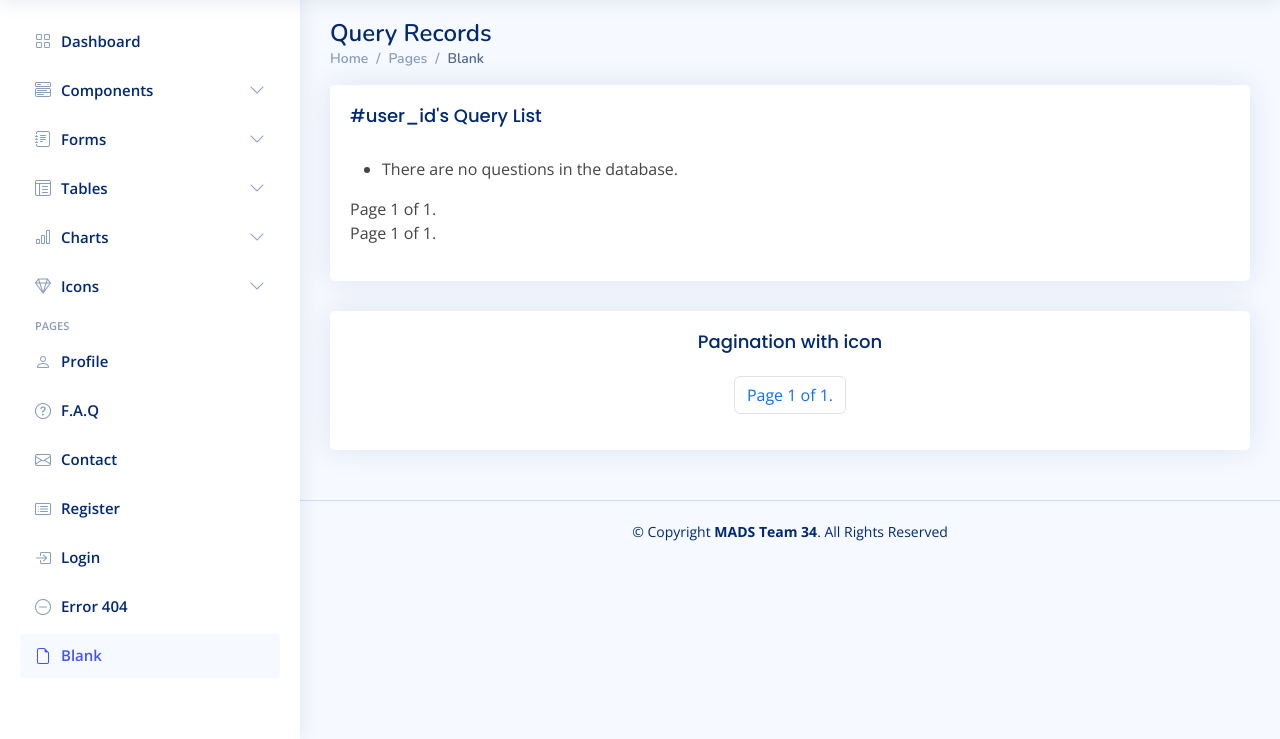
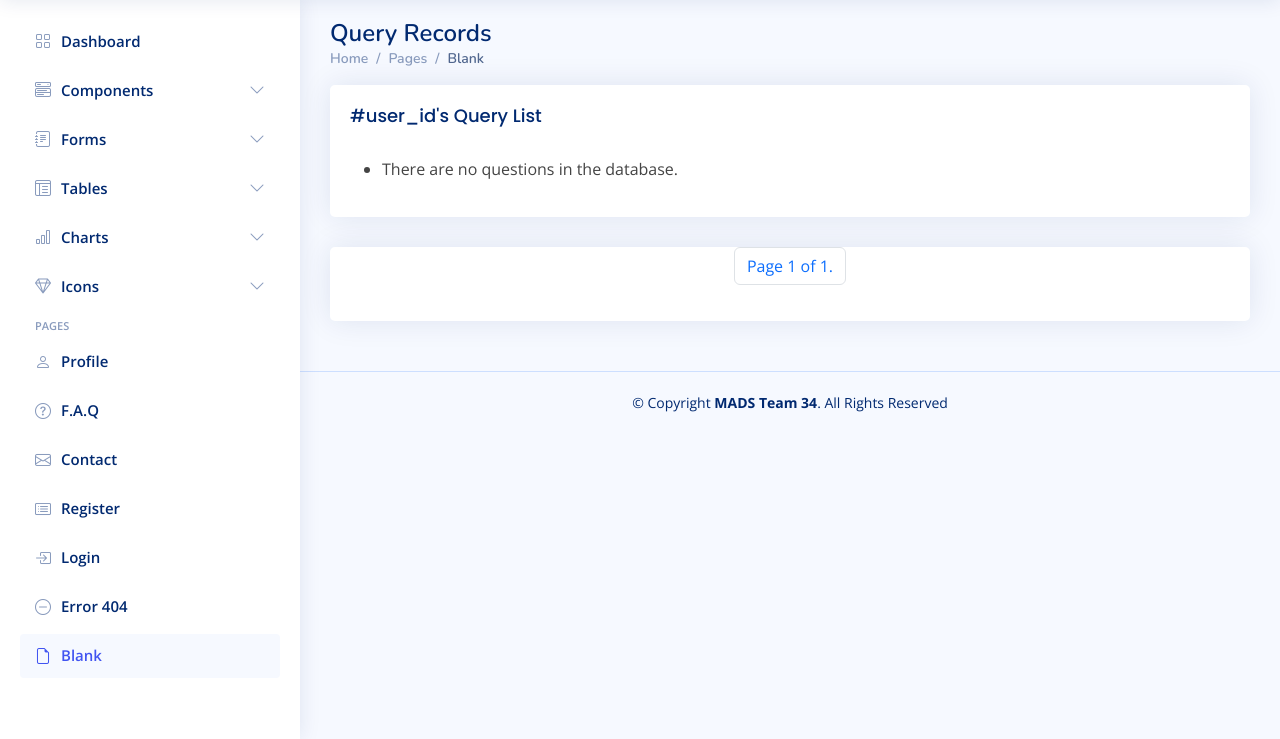
Before and after one commit to Wenjun-Mao/siads699, a Django app: page /example2_list/ in a window 1280 px wide. Shown: the part 61-800 px from the top of the page. Run offline with Django 4.2, Linux system fonts and the light colour scheme; data that the repository does not hold is empty; some libraries are stand-ins or nearby versions.

Commit message:
pagination finishing

```diff
--- a/siads699/example2/templates/example2/question_list.html
+++ b/siads699/example2/templates/example2/question_list.html
@@ -34,53 +34,8 @@
               {% endfor %}
             </ul>
           </p>
-
-          <div class="pagination">
-              <span class="step-links">
-                  {% if page_obj.has_previous %}
-                      <a href="?page=1">&laquo; first</a>
-                      <a href="?page={{ page_obj.previous_page_number }}">previous</a>
-                  {% endif %}
-
-                  <span class="current">
-                      Page {{ page_obj.number }} of {{ page_obj.paginator.num_pages }}.
-                  </span>
-
-                  {% if page_obj.has_next %}
-                      <a href="?page={{ page_obj.next_page_number }}">next</a>
-                      <a href="?page={{ page_obj.paginator.num_pages }}">last &raquo;</a>
-                  {% endif %}
-              </span>
-          </div>
-
-
-          <nav aria-label="Page navigation">
-            <ul class="pagination">
-              <li class="page-item">
-                {% if page_obj.has_previous %}
-                    <a class="page-link" href="?page=1">&laquo; first</a>
-                    <a class="page-link" href="?page={{ page_obj.previous_page_number }}">previous</a>
-                {% endif %}
-              </li>
-
-              <li class="page-item">
-                  Page {{ page_obj.number }} of {{ page_obj.paginator.num_pages }}.
-              </li>
-
-              <li class="page-item">
-                {% if page_obj.has_next %}
-                    <a class="page-link" href="?page={{ page_obj.next_page_number }}">next</a>
-                    <a class="page-link" href="?page={{ page_obj.paginator.num_pages }}">last &raquo;</a>
-                {% endif %}
-              </li>
-            </ul>
-          </nav><!-- End Pagination with icons -->
-
-
-
         </div>
       </div>
-
     </div>
   </div>
 
@@ -89,7 +44,7 @@
 
     <div class="card text-center">
       <div class="card-body">
-        <h5 class="card-title">Pagination with icon</h5>
+        <!-- <h5 class="card-title">Pagination with icon</h5> -->
 
         <!-- Pagination with icons -->
         <nav aria-label="Page navigation">
@@ -123,8 +78,6 @@
 
       </div>
     </div>
-
-
   </div>
 
 
```
